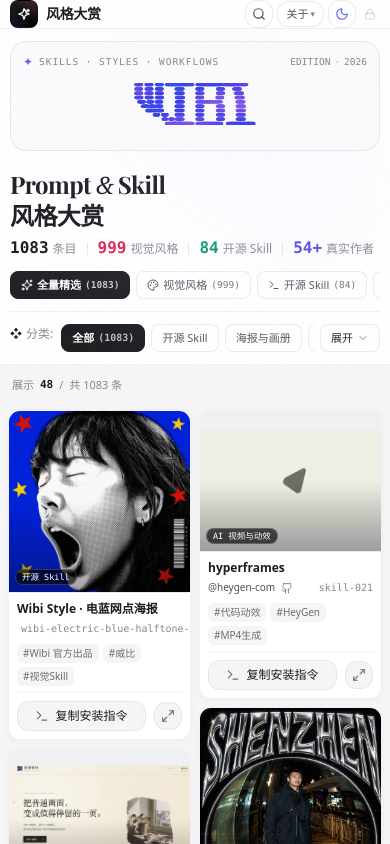
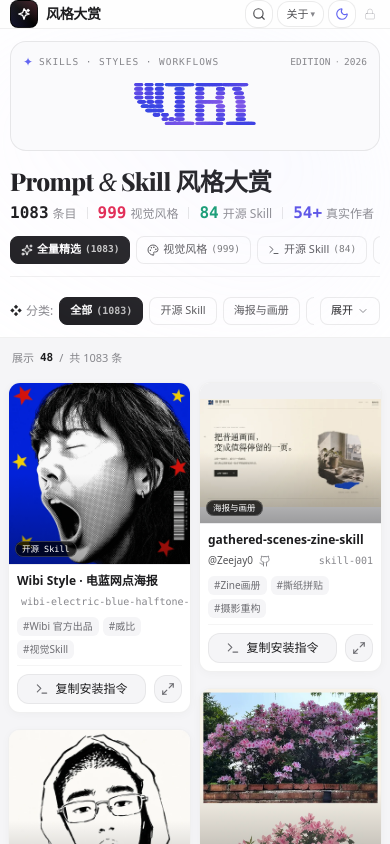
Before and after one commit to Vieeeeeee/skills-gallery, a React (Vite) app: page / in a window 390 px wide. Shown: the top 844 px of the page. Built offline with nearby package versions, Linux system fonts and the light colour scheme; a web font is replaced by a local one.

Commit message:
feat: single-line full-width hero title, edge-to-edge category grid on mobile, and 2-column flex waterfall to fix right column image bug

```diff
--- a/src/App.jsx
+++ b/src/App.jsx
@@ -526,12 +526,9 @@ export function App() {
 
                 {/* Title */}
                 <div>
-                  <h1 className="font-hero-serif text-2xl sm:text-4xl lg:text-[54px] font-bold tracking-tight text-[#111113] dark:text-white leading-tight sm:leading-[1.12]">
-                    <span className="block sm:inline">
-                      Prompt <span className="font-serif font-normal italic text-[#111113] dark:text-white">&</span> Skill
-                    </span>
-                    <span className="block sm:inline sm:ml-3">
-                      风格大赏
+                  <h1 className="font-hero-serif font-black tracking-tight text-[#111113] dark:text-white leading-none">
+                    <span className="text-[24.5px] xs:text-[26.5px] sm:text-4xl lg:text-[46px] xl:text-[52px] whitespace-nowrap block tracking-tight">
+                      Prompt <span className="font-serif font-normal italic text-[#111113] dark:text-white">&</span> Skill 风格大赏
                     </span>
                   </h1>
                 </div>
@@ -701,9 +698,61 @@ export function App() {
           </div>
         )}
 
-        {/* Responsive Feed View (Mobile: 2 cols | iPad/Tablet: 3 cols | Desktop: 4 cols) */}
+        {/* Responsive Feed View (Mobile: 2 Flex Columns | Tablet: 3 Multi-Columns | Desktop: 4 Multi-Columns) */}
         {!loading && appMode === 'gallery' && viewMode === 'grid' && (
-          <div className="columns-2 md:columns-3 lg:columns-4 gap-2 sm:gap-4.5">
+          <>
+            {/* Mobile View: Dedicated 2-Column Flexbox Waterfall (100% immune to WebKit multi-column paint bugs) */}
+            <div className="sm:hidden flex gap-2 items-start w-full">
+              <div className="flex-1 min-w-0 flex flex-col gap-2">
+                {displayedSkills
+                  .filter((_, i) => i % 2 === 0)
+                  .map((item, colIdx) => (
+                    <CardItem
+                      key={item.id}
+                      item={item}
+                      index={colIdx * 2}
+                      viewMode="grid"
+                      onSelect={handleSelectItem}
+                      onCopy={(it) => showToast(`${it.type === 'skill' ? '安装指令' : '提示词'}已复制！`)}
+                      isBookmarked={bookmarks.includes(item.id)}
+                      onToggleBookmark={handleToggleBookmark}
+                      isAdmin={isAdmin}
+                      onEdit={(it) => {
+                        setEditingItem(it);
+                        setIsEditOpen(true);
+                      }}
+                      onDelete={handleDeleteItem}
+                      onTagClick={(tag) => setSelectedTag(tag)}
+                    />
+                  ))}
+              </div>
+              <div className="flex-1 min-w-0 flex flex-col gap-2">
+                {displayedSkills
+                  .filter((_, i) => i % 2 === 1)
+                  .map((item, colIdx) => (
+                    <CardItem
+                      key={item.id}
+                      item={item}
+                      index={colIdx * 2 + 1}
+                      viewMode="grid"
+                      onSelect={handleSelectItem}
+                      onCopy={(it) => showToast(`${it.type === 'skill' ? '安装指令' : '提示词'}已复制！`)}
+                      isBookmarked={bookmarks.includes(item.id)}
+                      onToggleBookmark={handleToggleBookmark}
+                      isAdmin={isAdmin}
+                      onEdit={(it) => {
+                        setEditingItem(it);
+                        setIsEditOpen(true);
+                      }}
+                      onDelete={handleDeleteItem}
+                      onTagClick={(tag) => setSelectedTag(tag)}
+                    />
+                  ))}
+              </div>
+            </div>
+
+            {/* Desktop View (sm+): Multi-column Masonry (3 cols on tablet, 4 cols on desktop) */}
+            <div className="hidden sm:block sm:columns-3 lg:columns-4 gap-4.5">
               {displayedSkills.map((item, index) => (
                 <CardItem
                   key={item.id}
@@ -724,6 +773,7 @@ export function App() {
                 />
               ))}
             </div>
+          </>
         )}
 
         {/* List View (2-Column Responsive Grid) */}
--- a/src/components/CardItem.jsx
+++ b/src/components/CardItem.jsx
@@ -192,7 +192,7 @@ export function CardItem({
       <div className="relative w-full overflow-hidden bg-[#f5f5f7] dark:bg-[#101014] border-b border-black/[0.04] dark:border-white/[0.06]">
 
         {hasImage ? (
-          <div className="w-full relative flex items-center justify-center bg-[#f0f0f2] dark:bg-[#18181d] min-h-[140px] sm:min-h-[180px] overflow-hidden">
+          <div className="w-full relative flex items-center justify-center bg-[#f0f0f2] dark:bg-[#1e1e24] min-h-[140px] sm:min-h-[180px] overflow-hidden">
             {!imageLoaded && (
               <div className="absolute inset-0 bg-gradient-to-r from-gray-200 via-gray-100 to-gray-200 dark:from-zinc-800 dark:via-zinc-700 dark:to-zinc-800 animate-pulse pointer-events-none" />
             )}
@@ -200,7 +200,7 @@ export function CardItem({
               ref={imgRef}
               src={imageSrc}
               alt={item.title}
-              className="w-full h-auto object-cover max-h-[520px] transition-transform duration-300 group-hover:scale-[1.02]"
+              className="w-full h-auto object-cover max-h-[520px] block sm:transition-transform sm:duration-300 sm:group-hover:scale-[1.02]"
               loading={index !== undefined && index < 8 ? "eager" : "lazy"}
               decoding="async"
               fetchPriority={index !== undefined && index < 4 ? "high" : "auto"}
@@ -211,7 +211,7 @@ export function CardItem({
 
             {/* Bottom Type Badge on Image */}
             <div className="absolute bottom-1.5 left-1.5 sm:bottom-2 sm:left-2 z-10">
-              <span className="text-[8.5px] sm:text-[10px] font-mono font-medium px-1.5 sm:px-2 py-0.5 rounded-full bg-black/65 backdrop-blur-md text-white border border-white/20 shadow-xs">
+              <span className="text-[8.5px] sm:text-[10px] font-mono font-medium px-1.5 sm:px-2 py-0.5 rounded-full bg-black/75 text-white border border-white/20 shadow-xs select-none">
                 {seriesName}
               </span>
             </div>
--- a/src/components/CategoryFilter.jsx
+++ b/src/components/CategoryFilter.jsx
@@ -16,15 +16,14 @@ export function CategoryFilter({
 
   return (
     <div className="space-y-2">
-      {/* Category Row */}
-      <div className="flex items-start sm:items-center gap-2 text-xs">
-        <span className="text-[#86868b] dark:text-zinc-400 font-medium shrink-0 flex items-center gap-1 text-xs pt-1 sm:pt-0 select-none">
+      {/* Desktop Category Row (sm+) */}
+      <div className="hidden sm:flex items-center gap-2 text-xs">
+        <span className="text-[#86868b] dark:text-zinc-400 font-medium shrink-0 flex items-center gap-1 text-xs select-none">
           <span className="text-[#1d1d1f] dark:text-white text-xs">❖</span>
           分类:
         </span>
 
-        {/* Desktop View: Clean wrapped row */}
-        <div className="hidden sm:flex flex-1 flex-wrap items-center gap-1.5">
+        <div className="flex-1 flex flex-wrap items-center gap-1.5">
           <button
             onClick={() => setSelectedCategory('all')}
             className={`px-2.5 py-1 rounded-full font-medium transition-all text-[11.5px] border flex items-center gap-1 cursor-pointer ${
@@ -60,12 +59,18 @@ export function CategoryFilter({
             );
           })}
         </div>
+      </div>
 
-        {/* Mobile View: Collapsed single row vs Expanded full tight grid */}
-        <div className="sm:hidden flex-1 min-w-0">
+      {/* Mobile View: Collapsed single row vs Expanded 100% full-width grid */}
+      <div className="sm:hidden w-full">
         {!isExpanded ? (
           /* Collapsed: Strictly 1 Single Horizontal Row with Pinned Expand Button */
           <div className="flex items-center justify-between gap-1.5 w-full">
+            <span className="text-[#86868b] dark:text-zinc-400 font-medium shrink-0 flex items-center gap-1 text-xs select-none">
+              <span className="text-[#1d1d1f] dark:text-white text-xs">❖</span>
+              分类:
+            </span>
+
             {/* Horizontally scrollable row of unified category pills */}
             <div className="flex items-center gap-1.5 overflow-x-auto no-scrollbar py-0.5 flex-1 min-w-0">
               <button
@@ -125,10 +130,10 @@ export function CategoryFilter({
             </button>
           </div>
         ) : (
-            /* Expanded Full Mobile View: Harmonious Unified Grid */
-            <div className="space-y-3 pt-0.5">
+          /* Expanded Full Mobile View: 100% Full Width (Zero Left Space!) */
+          <div className="space-y-3 pt-0.5 w-full">
             {/* Header with clear title and prominent Collapse button */}
-              <div className="flex items-center justify-between">
+            <div className="flex items-center justify-between w-full">
               <span className="text-xs font-bold text-[#1d1d1f] dark:text-white flex items-center gap-1">
                 <span>❖ 全部分类 ({categories.length})</span>
               </span>
@@ -227,7 +232,6 @@ export function CategoryFilter({
             </div>
           )}
         </div>
-      </div>
 
       {/* Desktop Hot Tags Section (hidden on mobile, mobile displays inside expanded view) */}
       {hotTags && hotTags.length > 0 && (
--- a/src/components/Navbar.jsx
+++ b/src/components/Navbar.jsx
@@ -85,9 +85,9 @@ export function Navbar({
               </svg>
             </div>
             <div>
-              <h1 className="font-hero-serif font-bold text-sm sm:text-base md:text-lg text-[#1d1d1f] dark:text-white tracking-tight truncate">
+              <span className="font-hero-serif font-bold text-sm sm:text-base md:text-lg text-[#1d1d1f] dark:text-white tracking-tight truncate block">
                 <span className="hidden sm:inline">Prompt & Skill </span>风格大赏
-              </h1>
+              </span>
             </div>
           </div>
 
```
Lines whose indentation alone changed are shown as unchanged.
